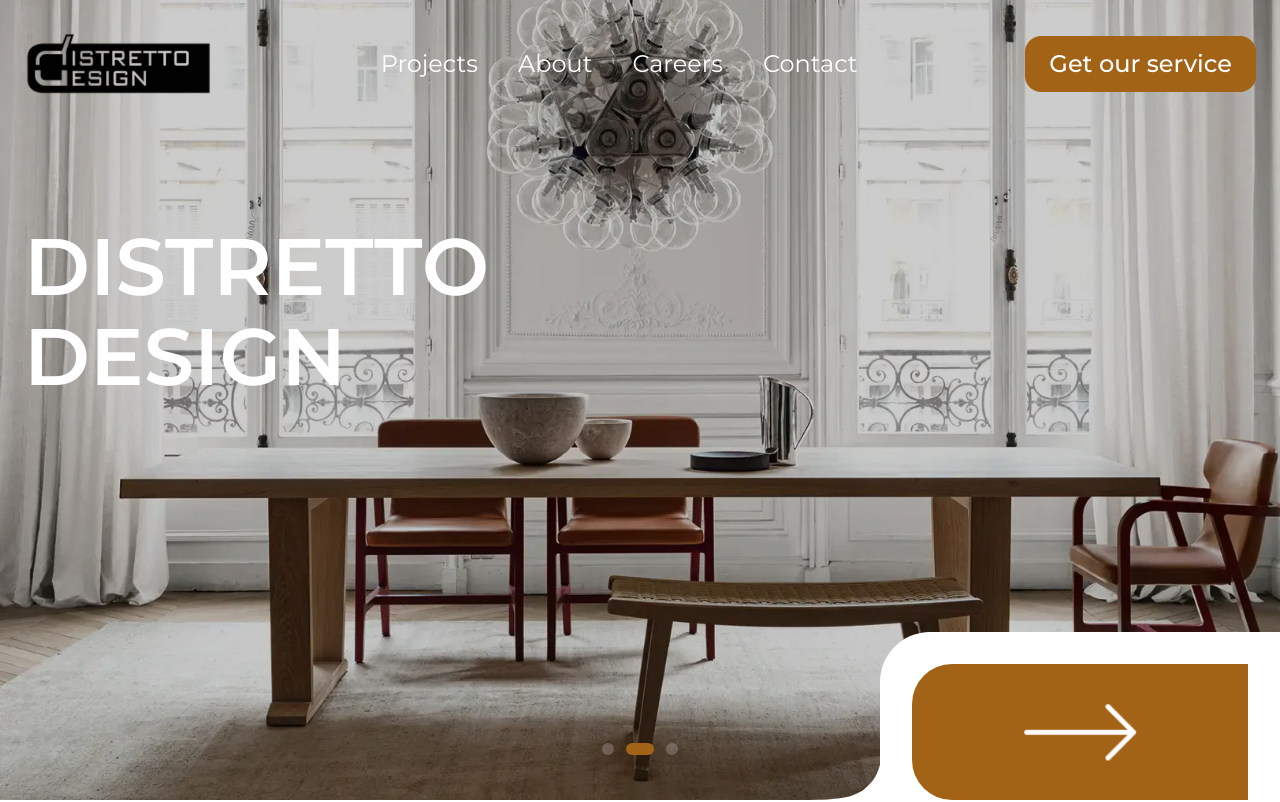
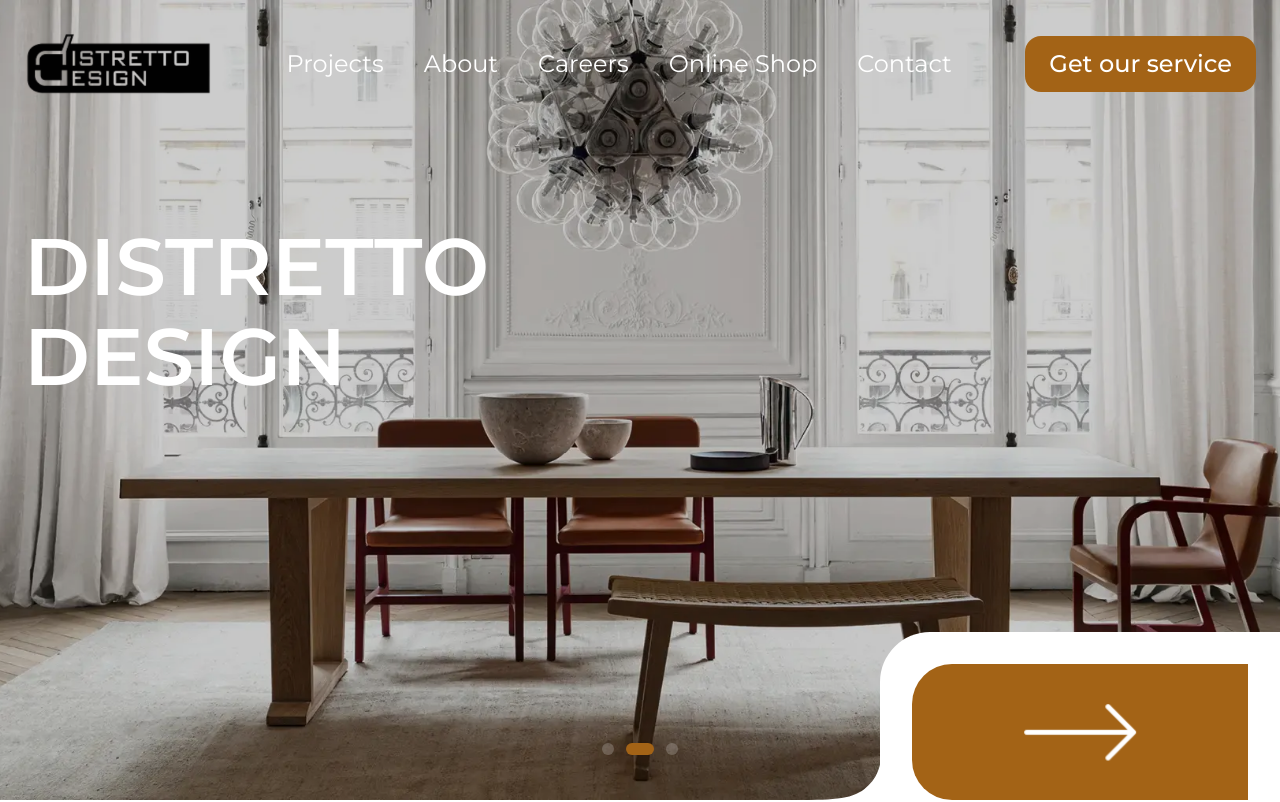
Before and after one commit to hanysaadeldeen/distrettodesign, a Nuxt app: page / in a window 1280 px wide. Shown: the top 802 px of the page. Built offline with nearby package versions, Linux system fonts and the light colour scheme.

Commit message:
Add online Shop

```diff
--- a/components/AppFooter.vue
+++ b/components/AppFooter.vue
@@ -49,6 +49,9 @@
 
                   <li :class="adjustedPath === '/careers' ? 'active' : ''">
                     <nuxt-link :to="localePath('careers')"> Careers </nuxt-link>
+                  </li>
+                  <li :class="adjustedPath === '/shop' ? 'active' : ''">
+                    <a href="https://shop.distrettodesign.com/" target="_blank"> Online Shop </a>
                   </li>
                   <li :class="adjustedPath === '/contact' ? 'active' : ''">
                     <nuxt-link :to="localePath('contact')"> Contact Us </nuxt-link>
--- a/components/AppHeader.vue
+++ b/components/AppHeader.vue
@@ -30,6 +30,9 @@
 
               <li :class="adjustedPath === '/careers' ? 'active' : ''">
                 <nuxt-link :to="localePath('careers')"> Careers </nuxt-link>
+              </li>
+              <li :class="adjustedPath === '/careers' ? 'active' : ''">
+                <a href="https://shop.distrettodesign.com/" target="_blank"> Online Shop </a>
               </li>
               <li :class="adjustedPath === '/contact' ? 'active' : ''">
                 <nuxt-link :to="localePath('contact')"> Contact </nuxt-link>
```
